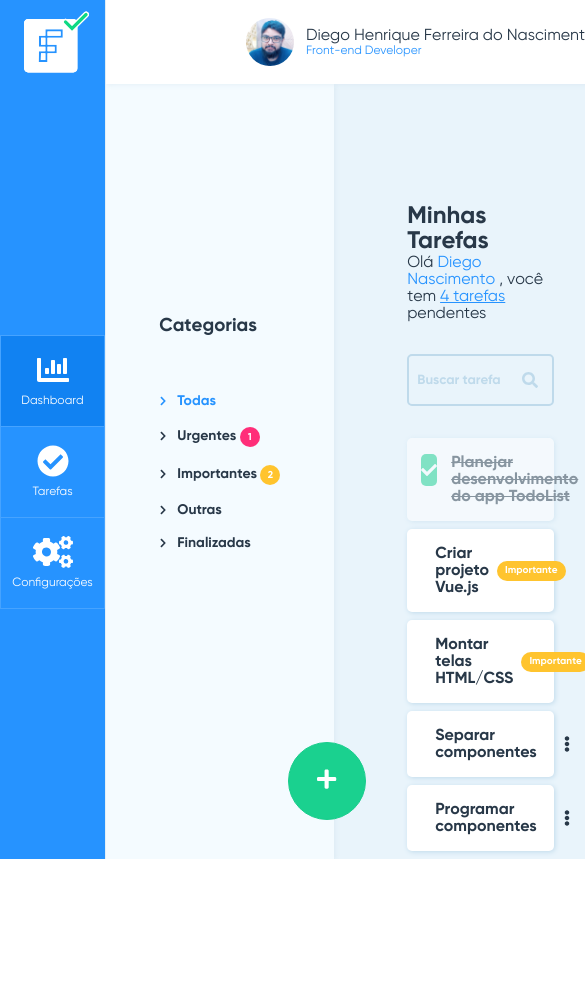
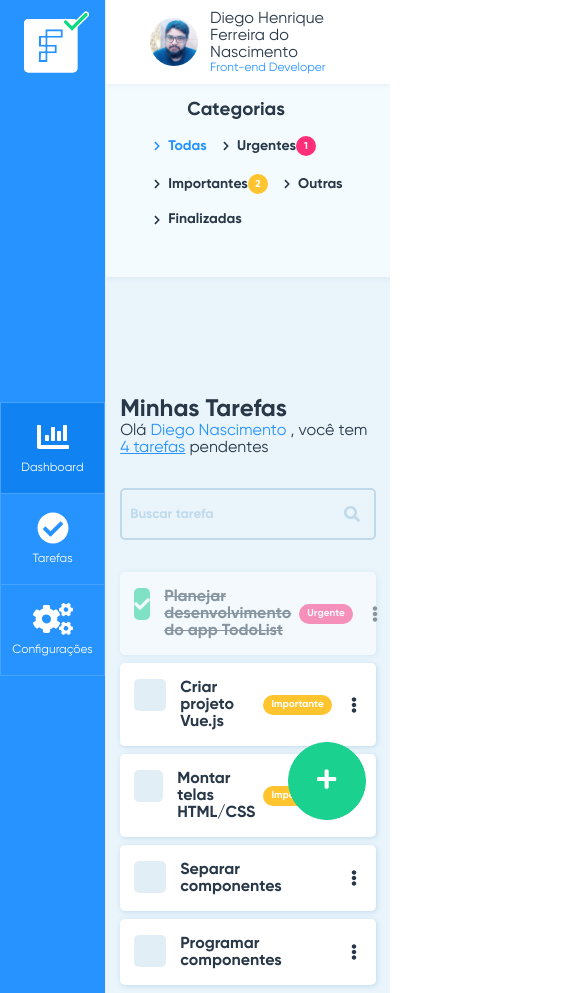
Before and after one commit to diegondev/facilita-tasks, a Vue app: page /home in a window 390 px wide. Shown: the top 993 px of the page, 585 px wide, since content can reach past the window. Before the commit the page ends 859 px from the top, so only its background shows below. Built offline with nearby package versions, Linux system fonts and the light colour scheme.

Commit message:
Update for responsiveness

```diff
--- a/src/layouts/main/Main.vue
+++ b/src/layouts/main/Main.vue
@@ -23,7 +23,6 @@ export default {
 <style lang="stylus" scoped>
 .main-container
     display grid
-    width 100%
     height 100vh
     grid-template-columns 106px 1fr
     grid-template-rows 84px 1fr
@@ -35,10 +34,12 @@ export default {
     grid-row 1 / 3
 
 .header
+    width calc(100vw - 106px)
     grid-column 2 /3
     grid-row 1 / 2
 
 .content
+    width calc(100vw - 106px)
     grid-column 2
     grid-row 2
     grid-area 'content'
--- a/src/shared/components/float-action-button/FloatActionButton.vue
+++ b/src/shared/components/float-action-button/FloatActionButton.vue
@@ -26,7 +26,7 @@ export default {
     height 78px
     border-radius 50%
 
-    position absolute
+    position fixed
     bottom 24px
     right 24px
 
--- a/src/views/home/Home.vue
+++ b/src/views/home/Home.vue
@@ -8,7 +8,7 @@
                     :key="key"
                     class="category-item" :class="{'selected': key == 0}">
                     <font-awesome-icon class="category-item-icon" icon="chevron-right"/>
-                    {{ category.name }}
+                    <span class="category-item-title">{{ category.name }}</span>
                     <Badge v-if="category.quantity"
                         :urgency="category.urgency"
                         :value="category.quantity">
@@ -141,7 +141,7 @@ export default {
 <style lang="stylus" scoped>
 .home
   display flex
-  flex row
+  flex-direction row
   height 100%
 
   aside
@@ -167,12 +167,18 @@ export default {
     list-style none
 
     .category-item
+        display flex
+        flex-wrap nowrap
+        align-items center
         margin-bottom 18px
         cursor pointer
 
-    .category-item-icon
-        font-size 10px
-        margin-right 8px
+        .categorty-item-title
+            margin-right 8px
+
+        .category-item-icon
+            font-size 10px
+            margin-right 8px
 
 .input-search
     margin 24px 0
@@ -188,4 +194,34 @@ export default {
 
 .task-item
     width 100%
+
+// @media (max-width: 650px)
+//     .home
+//         flex-direction column
+
+
+@media (max-width: 1082px)
+    .home
+        flex-direction column
+
+        aside
+            width 100%
+            padding 16px
+
+    .category-list
+        display flex
+        flex-direction row
+        flex-wrap wrap
+        align-items center
+        margin 16px
+
+        .category-item
+            margin-left 16px
+
+    .container-tasks
+        width 60%
+
+@media (max-width: 650px)
+    .container-tasks
+        width 90%
 </style>
--- a/src/views/login/Login.vue
+++ b/src/views/login/Login.vue
@@ -58,7 +58,7 @@ export default {
             display flex
             flex-direction column
             justify-content center
-            width 35%
+            width 40%
 
         .form-title
             margin-bottom 42px
@@ -75,4 +75,17 @@ export default {
 .input-container
     margin 0
 
+@media (max-width: 650px)
+    .login
+        flex-direction column
+
+    main
+        form
+            width 90%
+
+@media (max-width: 900px)
+    main
+        form
+            width 80%
+
 </style>
```
